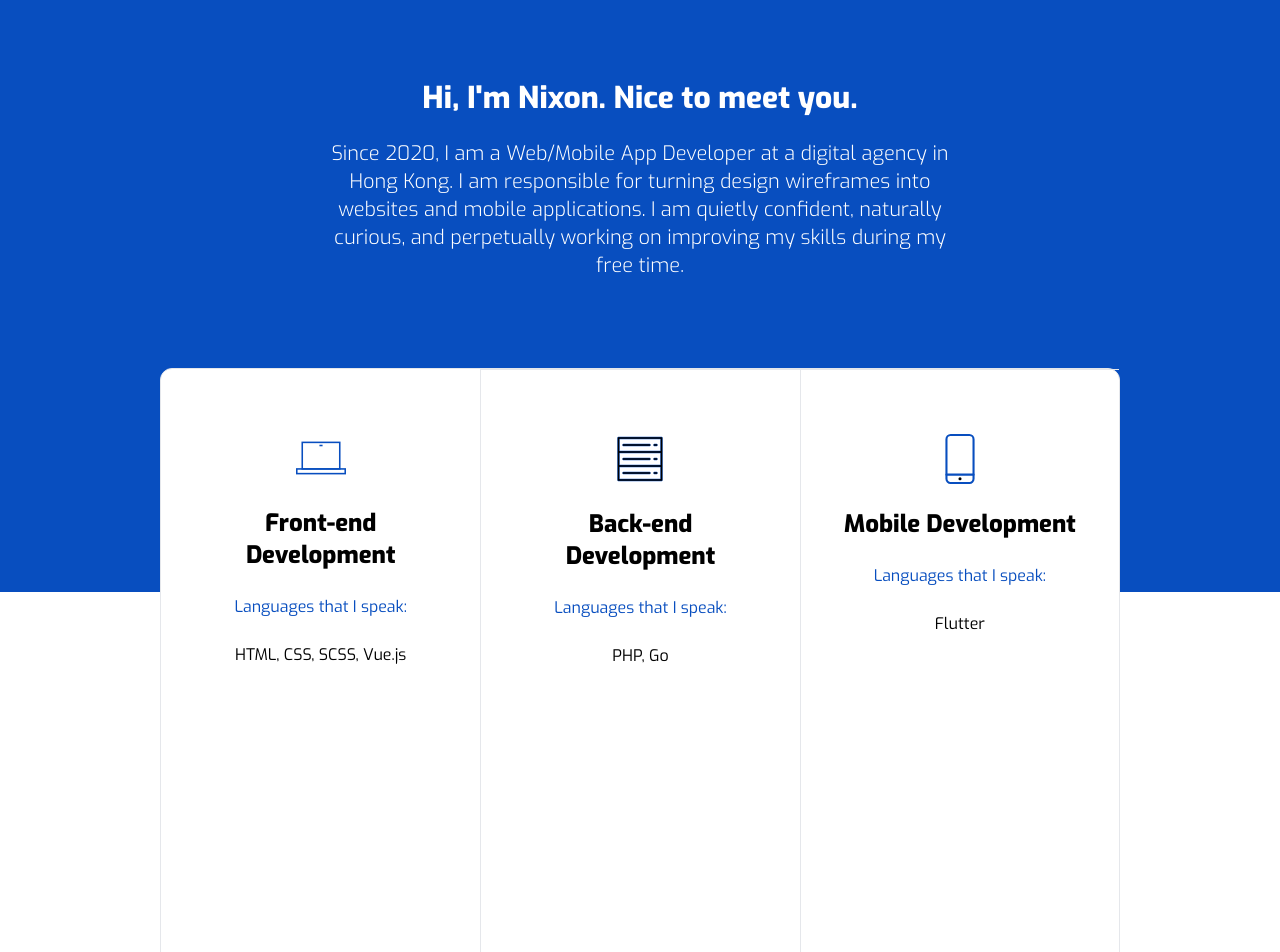
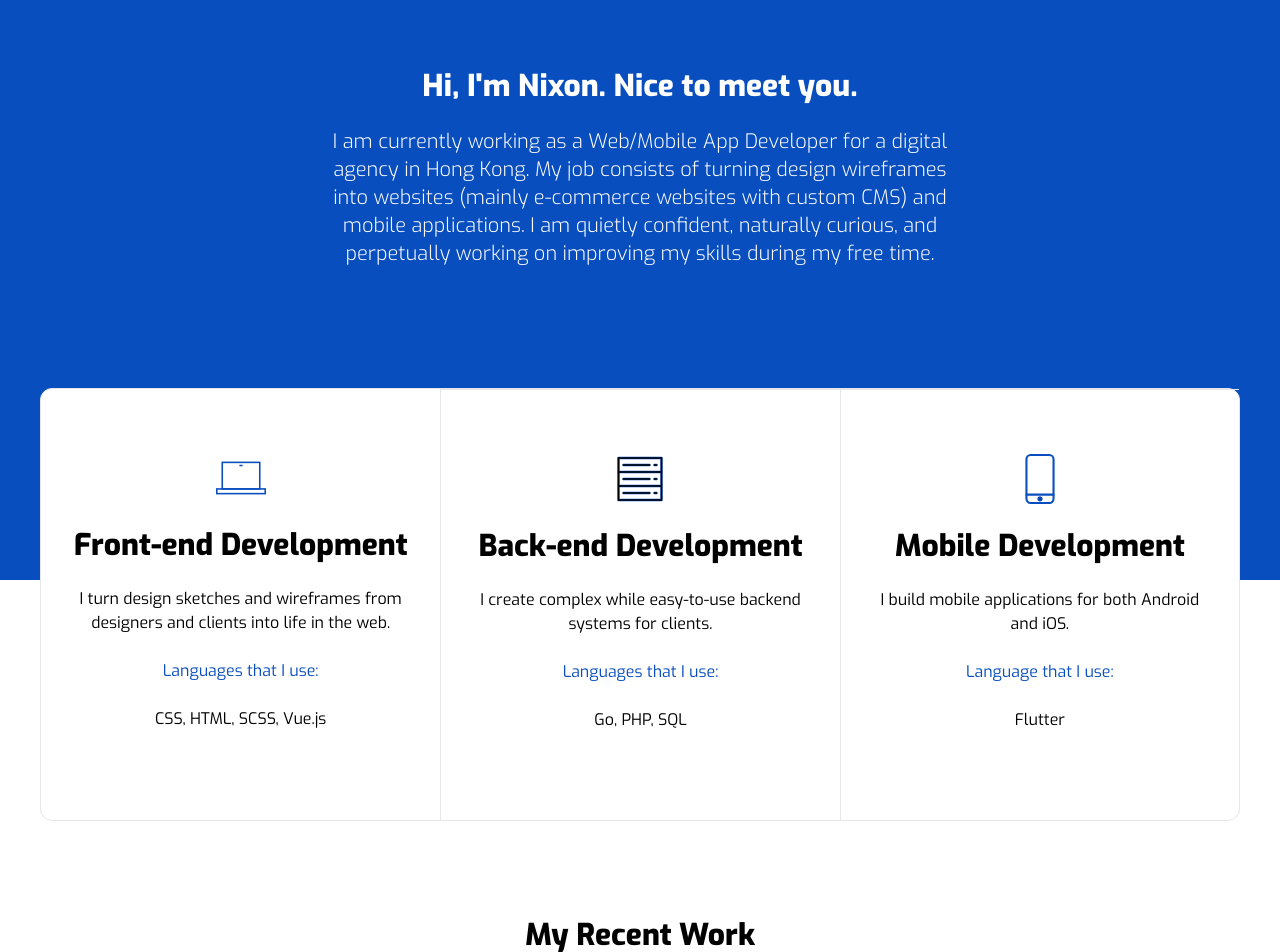
Before and after one commit to nickypangers/web-portfolio, a Vue app: page / in a window 1280 px wide. Shown: the part 600-1552 px from the top of the page. Built offline with nearby package versions, Linux system fonts and the light colour scheme.

Commit message:
portfolio section and changed absolute to margin for skills section

```diff
--- a/src/assets/data/skills.json
+++ b/src/assets/data/skills.json
@@ -1,17 +1,17 @@
 {
   "frontend": {
     "title": "Front-end Development",
-    "languages": ["HTML, CSS, SCSS, Vue.js"],
-    "description": ""
+    "languages": ["HTML", "CSS", "SCSS", "Vue.js"],
+    "description": "I turn design sketches and wireframes from designers and clients into life in the web."
   },
   "backend": {
     "title": "Back-end Development",
-    "languages": ["PHP, Go"],
-    "description": ""
+    "languages": ["Go", "PHP", "SQL"],
+    "description": "I create complex while easy-to-use backend systems for clients."
   },
   "mobile": {
     "title": "Mobile Development",
     "languages": ["Flutter"],
-    "description": ""
+    "description": "I build mobile applications for both Android and iOS."
   }
 }
--- a/src/components/HeroBottom.vue
+++ b/src/components/HeroBottom.vue
@@ -1,18 +1,20 @@
 <template>
+  <section id="hero-bottom">
     <div class="bg-primary">
-    <div class="container flex justify-center items-center pt-32 pb-72">
+      <div class="container flex justify-center items-center pt-28 pb-72">
         <div class="w-full lg:w-1/2 mx-6 lg:mx-0 text-center text-white">
-        <p class="font-extrabold text-3xl mb-6">
+          <p class="font-extrabold text-2xl lg:text-3xl mb-6">
             Hi, I'm Nixon. Nice to meet you.
           </p>
           <p class="font-light text-xl mb-6">
-          Since 2020, I am a Web/Mobile App Developer at a digital agency in
-          Hong Kong. I am responsible for turning design wireframes into
-          websites and mobile applications. I am quietly confident, naturally
-          curious, and perpetually working on improving my skills during my free
-          time.
+            I am currently working as a Web/Mobile App Developer for a digital
+            agency in Hong Kong. My job consists of turning design wireframes
+            into websites (mainly e-commerce websites with custom CMS) and
+            mobile applications. I am quietly confident, naturally curious, and
+            perpetually working on improving my skills during my free time.
           </p>
         </div>
       </div>
     </div>
+  </section>
 </template>
--- a/src/components/HeroTop.vue
+++ b/src/components/HeroTop.vue
@@ -1,10 +1,23 @@
 <template>
+  <section id="hero-top">
     <div class="bg-white">
-    <div class="container py-20 flex flex-col justify-center items-center">
+      <div
+        class="
+          container
+          py-20
+          px-3
+          lg:px-0
+          flex flex-col
+          justify-center
+          items-center
+        "
+      >
         <p class="hero-header font-extrabold text-5xl text-center mb-6">
           Full Stack Developer
         </p>
-      <p class="hero-subtitle text-center font-light text-2xl mb-6">
+        <p
+          class="hero-subtitle text-center font-light text-2xl lg:text-3xl mb-6"
+        >
           I create amazing things on the internet for a living and I love what I
           do.
         </p>
@@ -13,6 +26,7 @@
         </div>
       </div>
     </div>
+  </section>
 </template>
 
 <style scoped>
--- /dev/null
+++ b/src/components/Portfolio.vue
@@ -0,0 +1,13 @@
+<template>
+  <section id="portfolio">
+    <div class="bg-white">
+      <div class="container flex justify-center items-center">
+        <div>
+          <p class="font-extrabold text-2xl lg:text-3xl lg:text-3xl">
+            My Recent Work
+          </p>
+        </div>
+      </div>
+    </div>
+  </section>
+</template>
--- a/src/components/SkillColumn.vue
+++ b/src/components/SkillColumn.vue
@@ -18,9 +18,12 @@
       alt="server icon"
       v-if="backend"
     />
-    <p class="font-extrabold text-2xl mb-6">{{ skill.title }}</p>
-    <div>
-      <p class="text-primary mb-6">Languages that I speak:</p>
+    <p class="font-extrabold text-2xl lg:text-3xl mb-6">{{ skill.title }}</p>
+    <div class="mb-6">
+      <p>{{ skill.description }}</p>
+    </div>
+    <div class="mb-6">
+      <p class="text-primary mb-6">{{ language }} that I use:</p>
       <p class="">{{ languageList }}</p>
     </div>
   </div>
@@ -47,10 +50,22 @@ export default {
     },
   },
   setup(props) {
-    const languageList = computed(() => props.skill.languages.join());
+    const languageList = computed(() => {
+      let array = props.skill.languages;
+      let sortedArray = array.sort();
+      return sortedArray.join(", ");
+    });
+
+    const language = computed(() => {
+      if (props.skill.languages.length > 1) {
+        return "Languages";
+      }
+      return "Language";
+    });
 
     return {
       languageList,
+      language,
     };
   },
 };
@@ -58,7 +73,7 @@ export default {
 
 <style scoped>
 .skill-column {
-  height: 1200px;
+  min-height: fit-content;
 }
 
 .skill-icon {
--- a/src/components/SkillSection.vue
+++ b/src/components/SkillSection.vue
@@ -1,21 +1,11 @@
 <template>
-  <section class="skill relative h-auto">
+  <section id="skill">
+    <div class="mb-24">
+      <div class="w-full -mt-48 flex justify-center items-center">
         <div
           class="
-        absolute
-        w-full
-        -top-56
-        inset-x-0
-        mb-24
-        flex
-        justify-center
-        items-center
-      "
-    >
-      <div
-        class="
+            skill-box
             bg-white
-          w-9/12
             mx-10
             my-0
             h-auto
@@ -31,6 +21,7 @@
           <SkillColumn :frontend="true" :skill="skills.frontend" />
           <SkillColumn :backend="true" :skill="skills.backend" />
           <SkillColumn :mobile="true" :skill="skills.mobile" />
+        </div>
       </div>
     </div>
   </section>
@@ -52,3 +43,9 @@ export default {
   },
 };
 </script>
+
+<style scoped>
+.skill-box {
+  max-width: 1200px;
+}
+</style>
--- a/src/views/Home.vue
+++ b/src/views/Home.vue
@@ -2,17 +2,20 @@
   <div class="home">
     <Hero />
     <SkillSection />
+    <PortfolioSection />
   </div>
 </template>
 
 <script>
 import Hero from "@/components/Hero";
 import SkillSection from "@/components/SkillSection";
+import PortfolioSection from "@/components/Portfolio";
 export default {
   name: "Home",
   components: {
     Hero,
     SkillSection,
+    PortfolioSection,
   },
 };
 </script>
```
Also changed, not shown: src/assets/svg/mobile-icon.svg, 1 other file (tests, documents, lock files or other folders). Lines whose indentation alone changed are shown as unchanged.
